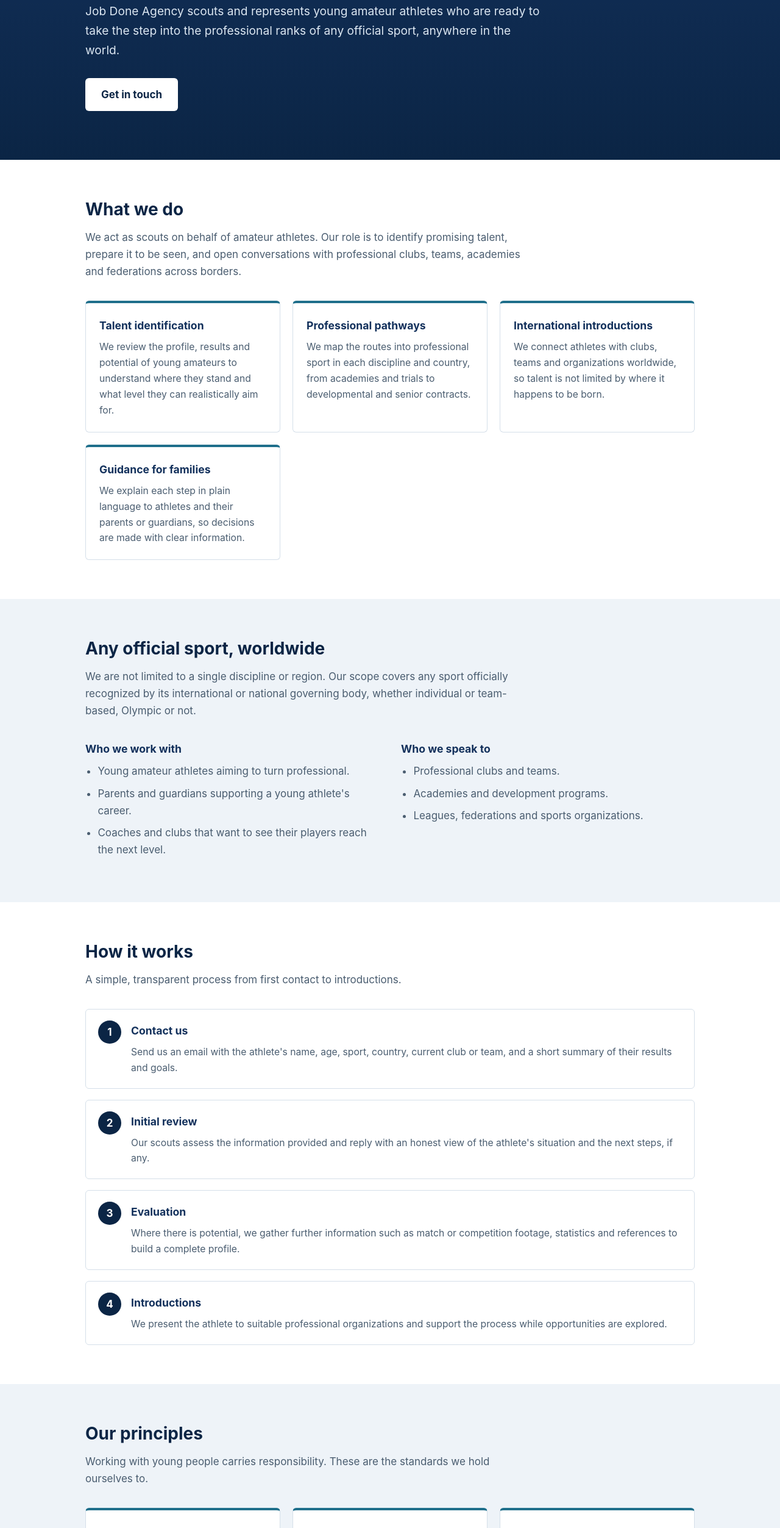
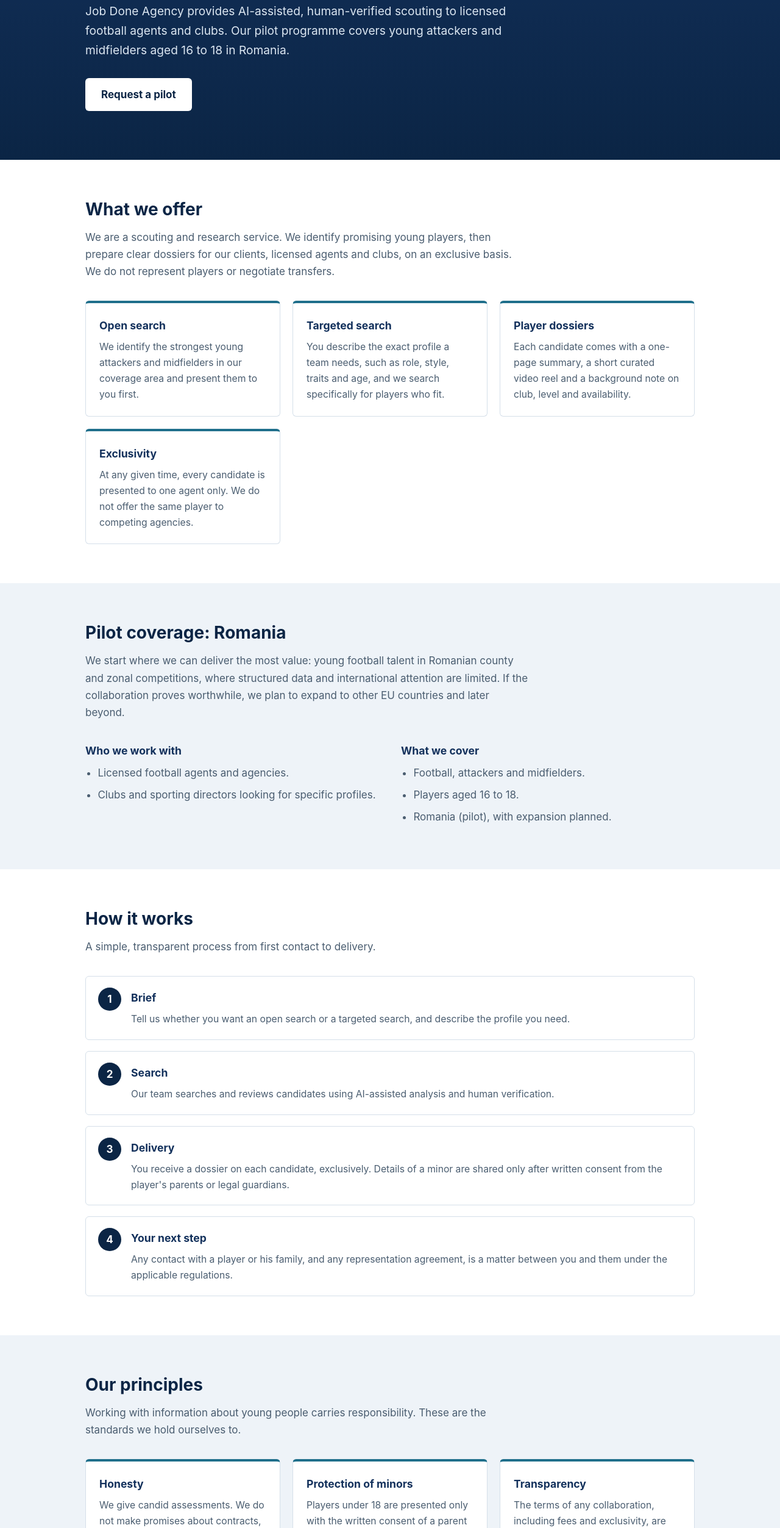
Before and after one commit to jobdonemarketing/jobdoneagency, a plain HTML site: page index.html in a window 1280 px wide. Shown: the part 295-2800 px from the top of the page at 61% size. Drawn offline with Linux system fonts and the light colour scheme.

Commit message:
Update index.html

```diff
--- a/index.html
+++ b/index.html
@@ -3,8 +3,8 @@
 <head>
   <meta charset="utf-8">
   <meta name="viewport" content="width=device-width, initial-scale=1">
-  <title>Job Done Agency | International Scouting for Amateur Athletes</title>
-  <meta name="description" content="Job Done Agency is an international scouting agency helping amateur young athletes become professionals in any official sport, worldwide.">
+  <title>Job Done Agency | Scouting Services for Football Agents</title>
+  <meta name="description" content="Job Done Agency provides AI-assisted, human-verified scouting services to licensed football agents and clubs. Pilot programme: young attackers and midfielders in Romania.">
   <meta name="theme-color" content="#0b2545">
   <style>
     :root {
@@ -49,7 +49,7 @@
     /* Hero */
     .hero { background: linear-gradient(180deg, var(--blue), var(--navy)); color: var(--white); padding: 72px 0 80px; }
     .eyebrow { text-transform: uppercase; letter-spacing: .14em; font-size: .8rem; color: var(--steel); font-weight: 600; margin: 0 0 14px; }
-    h1 { font-size: clamp(2rem, 5vw, 3.1rem); line-height: 1.15; margin: 0 0 20px; max-width: 18ch; }
+    h1 { font-size: clamp(2rem, 5vw, 3.1rem); line-height: 1.15; margin: 0 0 20px; max-width: 22ch; }
     .hero p.lead { font-size: 1.2rem; max-width: 62ch; color: #dbe6f1; margin: 0 0 30px; }
     .btn {
       display: inline-block; background: var(--white); color: var(--navy);
@@ -88,6 +88,7 @@
     .contact { background: var(--navy); color: var(--white); text-align: center; }
     .contact h2 { color: var(--white); }
     .contact p { color: #dbe6f1; max-width: 60ch; margin: 0 auto 24px; }
+    .contact p.small { font-size: .92rem; color: var(--steel); margin-top: 26px; }
     .contact .mail { display: inline-block; font-size: 1.35rem; font-weight: 700; color: var(--white); border-bottom: 2px solid var(--steel); text-decoration: none; padding-bottom: 2px; }
     .contact .mail:hover { color: var(--steel); }
 
@@ -119,57 +120,56 @@
   <main>
     <section class="hero" aria-labelledby="top-title">
       <div class="wrap">
-        <p class="eyebrow">International Scouting Agency</p>
-        <h1 id="top-title">From amateur talent to professional career.</h1>
-        <p class="lead">Job Done Agency scouts and represents young amateur athletes who are ready to take the step into the professional ranks of any official sport, anywhere in the world.</p>
-        <a class="btn" href="#contact">Get in touch</a>
+        <p class="eyebrow">Scouting service for licensed football agents</p>
+        <h1 id="top-title">First access to young talent, before the market sees it.</h1>
+        <p class="lead">Job Done Agency provides AI-assisted, human-verified scouting to licensed football agents and clubs. Our pilot programme covers young attackers and midfielders aged 16 to 18 in Romania.</p>
+        <a class="btn" href="#contact">Request a pilot</a>
       </div>
     </section>
 
     <section id="about" aria-labelledby="about-title">
       <div class="wrap">
-        <h2 id="about-title">What we do</h2>
-        <p class="intro">We act as scouts on behalf of amateur athletes. Our role is to identify promising talent, prepare it to be seen, and open conversations with professional clubs, teams, academies and federations across borders.</p>
+        <h2 id="about-title">What we offer</h2>
+        <p class="intro">We are a scouting and research service. We identify promising young players, then prepare clear dossiers for our clients, licensed agents and clubs, on an exclusive basis. We do not represent players or negotiate transfers.</p>
         <div class="grid">
           <div class="card">
-            <h3>Talent identification</h3>
-            <p>We review the profile, results and potential of young amateurs to understand where they stand and what level they can realistically aim for.</p>
+            <h3>Open search</h3>
+            <p>We identify the strongest young attackers and midfielders in our coverage area and present them to you first.</p>
           </div>
           <div class="card">
-            <h3>Professional pathways</h3>
-            <p>We map the routes into professional sport in each discipline and country, from academies and trials to developmental and senior contracts.</p>
+            <h3>Targeted search</h3>
+            <p>You describe the exact profile a team needs, such as role, style, traits and age, and we search specifically for players who fit.</p>
           </div>
           <div class="card">
-            <h3>International introductions</h3>
-            <p>We connect athletes with clubs, teams and organizations worldwide, so talent is not limited by where it happens to be born.</p>
+            <h3>Player dossiers</h3>
+            <p>Each candidate comes with a one-page summary, a short curated video reel and a background note on club, level and availability.</p>
           </div>
           <div class="card">
-            <h3>Guidance for families</h3>
-            <p>We explain each step in plain language to athletes and their parents or guardians, so decisions are made with clear information.</p>
+            <h3>Exclusivity</h3>
+            <p>At any given time, every candidate is presented to one agent only. We do not offer the same player to competing agencies.</p>
           </div>
         </div>
       </div>
     </section>
 
-    <section id="sports" class="alt" aria-labelledby="sports-title">
+    <section id="coverage" class="alt" aria-labelledby="coverage-title">
       <div class="wrap">
-        <h2 id="sports-title">Any official sport, worldwide</h2>
-        <p class="intro">We are not limited to a single discipline or region. Our scope covers any sport officially recognized by its international or national governing body, whether individual or team-based, Olympic or not.</p>
+        <h2 id="coverage-title">Pilot coverage: Romania</h2>
+        <p class="intro">We start where we can deliver the most value: young football talent in Romanian county and zonal competitions, where structured data and international attention are limited. If the collaboration proves worthwhile, we plan to expand to other EU countries and later beyond.</p>
         <div class="two-col">
           <div>
             <h3>Who we work with</h3>
             <ul class="plain">
-              <li>Young amateur athletes aiming to turn professional.</li>
-              <li>Parents and guardians supporting a young athlete's career.</li>
-              <li>Coaches and clubs that want to see their players reach the next level.</li>
+              <li>Licensed football agents and agencies.</li>
+              <li>Clubs and sporting directors looking for specific profiles.</li>
             </ul>
           </div>
           <div>
-            <h3>Who we speak to</h3>
+            <h3>What we cover</h3>
             <ul class="plain">
-              <li>Professional clubs and teams.</li>
-              <li>Academies and development programs.</li>
-              <li>Leagues, federations and sports organizations.</li>
+              <li>Football, attackers and midfielders.</li>
+              <li>Players aged 16 to 18.</li>
+              <li>Romania (pilot), with expansion planned.</li>
             </ul>
           </div>
         </div>
@@ -179,23 +179,23 @@
     <section id="process" aria-labelledby="process-title">
       <div class="wrap">
         <h2 id="process-title">How it works</h2>
-        <p class="intro">A simple, transparent process from first contact to introductions.</p>
+        <p class="intro">A simple, transparent process from first contact to delivery.</p>
         <ol class="steps">
           <li>
-            <h3>Contact us</h3>
-            <p>Send us an email with the athlete's name, age, sport, country, current club or team, and a short summary of their results and goals.</p>
+            <h3>Brief</h3>
+            <p>Tell us whether you want an open search or a targeted search, and describe the profile you need.</p>
           </li>
           <li>
-            <h3>Initial review</h3>
-            <p>Our scouts assess the information provided and reply with an honest view of the athlete's situation and the next steps, if any.</p>
+            <h3>Search</h3>
+            <p>Our team searches and reviews candidates using AI-assisted analysis and human verification.</p>
           </li>
           <li>
-            <h3>Evaluation</h3>
-            <p>Where there is potential, we gather further information such as match or competition footage, statistics and references to build a complete profile.</p>
+            <h3>Delivery</h3>
+            <p>You receive a dossier on each candidate, exclusively. Details of a minor are shared only after written consent from the player's parents or legal guardians.</p>
           </li>
           <li>
-            <h3>Introductions</h3>
-            <p>We present the athlete to suitable professional organizations and support the process while opportunities are explored.</p>
+            <h3>Your next step</h3>
+            <p>Any contact with a player or his family, and any representation agreement, is a matter between you and them under the applicable regulations.</p>
           </li>
         </ol>
       </div>
@@ -204,43 +204,44 @@
     <section id="principles" class="alt" aria-labelledby="principles-title">
       <div class="wrap">
         <h2 id="principles-title">Our principles</h2>
-        <p class="intro">Working with young people carries responsibility. These are the standards we hold ourselves to.</p>
+        <p class="intro">Working with information about young people carries responsibility. These are the standards we hold ourselves to.</p>
         <div class="grid">
           <div class="card">
             <h3>Honesty</h3>
-            <p>We give candid assessments. We do not make promises about contracts or outcomes, because no one can guarantee them.</p>
+            <p>We give candid assessments. We do not make promises about contracts, transfers or outcomes, because no one can guarantee them.</p>
           </div>
           <div class="card">
             <h3>Protection of minors</h3>
-            <p>Athletes under 18 are engaged with the knowledge and involvement of a parent or legal guardian.</p>
+            <p>Players under 18 are presented only with the written consent of a parent or legal guardian, and their data is handled in line with applicable data-protection rules.</p>
           </div>
           <div class="card">
             <h3>Transparency</h3>
-            <p>Terms of any collaboration are explained clearly and in writing before anything is agreed.</p>
+            <p>The terms of any collaboration, including fees and exclusivity, are explained clearly and agreed in writing.</p>
           </div>
           <div class="card">
             <h3>Respect for the sport</h3>
-            <p>We operate within the rules of the relevant governing bodies and the regulations on the movement of young athletes.</p>
+            <p>We operate within the rules of the relevant governing bodies and the regulations on the movement of young players.</p>
           </div>
         </div>
-        <p class="note">Job Done Agency is a scouting and representation service. It does not guarantee placement, selection or professional contracts.</p>
+        <p class="note">Job Done Agency is a scouting and research service. It does not represent players, negotiate transfers or guarantee placement, selection or professional contracts.</p>
       </div>
     </section>
 
     <section id="contact" class="contact" aria-labelledby="contact-title">
       <div class="wrap">
-        <h2 id="contact-title">Start the conversation</h2>
-        <p>Tell us about the athlete: name, age, sport, country, current team and results. A member of our scouting team will reply by email.</p>
+        <h2 id="contact-title">Request a pilot</h2>
+        <p>Licensed agents and clubs: write to us with your agency or club name and the kind of profile you are looking for. A member of our team will reply by email.</p>
         <a class="mail" href="mailto:scouts@jobdone.agency">scouts@jobdone.agency</a>
+        <p class="small">Parents or coaches who would like to suggest a player: please write a short message first, without sending videos or personal details of a minor. We will reply with the consent steps.</p>
       </div>
     </section>
   </main>
 
   <footer>
     <div class="wrap">
-      <p class="project">Job Done Agency is a project of <!-- TODO: replace # with the Job Done Marketing LLC website URL --><a href="https://jobdone.marketing/" id="mother-link" rel="noopener" target=_blank" >Job Done Marketing LLC</a>.</p>
+      <p class="project">Job Done Agency is a project of <a href="https://jobdone.marketing/" id="mother-link" rel="noopener" target="_blank">Job Done Marketing LLC</a>.</p>
       <address>
-        © 2026 Job Done Marketing LLC<br>
+        &copy; 2026 Job Done Marketing LLC<br>
         1209 Mountain Road Pl NE, Ste 12681<br>
         Albuquerque, NM 87110, USA<br>
         Tel: <a href="tel:+15055202344">+1 505-520-2344</a> &nbsp;|&nbsp; Fax: +1 505-520-2324
```
